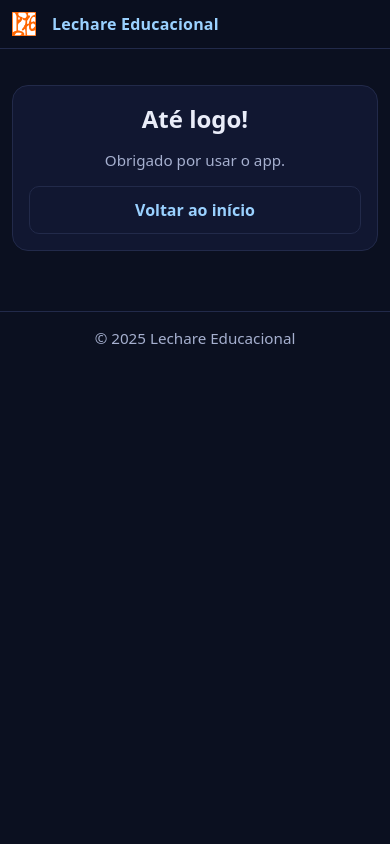
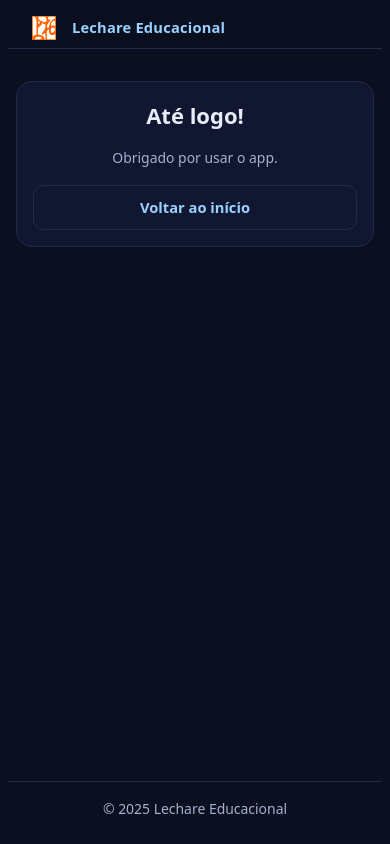
Before and after one commit to lelismura/LechareEducacional, a FastAPI app: page /bye in a window 390 px wide. Run offline with FastAPI, Linux system fonts and the light colour scheme; parts of the project's set-up code (start-up, migrations or seed data) failed here and were passed over.

Commit message:
UI-> ajustar responsividade no CSS

```diff
--- a/app/static/styles.css
+++ b/app/static/styles.css
@@ -7,6 +7,15 @@
   --brand-2:#9ad1ff;
   --border:#222a4a;
 }
+
+:root{
+  --sp-xxs: 10px; /*4px;*/
+  --sp-xs: 4px; /*8px;*/
+  --sp-sm: 6px; /*12px;*/
+  --sp-md: 8px; /*16px;*/
+  --sp-lg: 10px; /*20px; /* se quiser ainda mais compacto, diminua */*/
+}
+
 
 /* ===== base ===== */
 *{box-sizing:border-box}
@@ -154,3 +163,177 @@ body.page{
   .row{flex-direction:column; align-items:stretch}
   .footer .container{flex-direction:column}
 }
+
+/* ===========================
+   RESPONSIVE OVERRIDES (drop-in)
+   =========================== */
+
+:root{
+  --wrap-max: 70rem;              /* ~1120px em desktops */
+  --wrap-pad: clamp(16px, 3vw, 32px);
+  --radius: 16px;
+}
+
+/* Tipografia e fluxo base */
+html{
+  font-size: clamp(14px, 1.2vw + 10px, 18px);
+  -webkit-text-size-adjust: 100%;
+  text-size-adjust: 100%;
+}
+body{
+  min-height: 100dvh;
+  display: flex;
+  flex-direction: column;          /* deixa o footer “grudar” no fim */
+  line-height: 1.6;
+  overflow-x: hidden;              /* evita barras horizontais */
+}
+
+/* Header / Footer preservados e com wrap em telas estreitas */
+header, .site-header{
+  padding-inline: var(--wrap-pad);
+}
+header .right, header nav{
+  margin-left: auto;
+  display: flex;
+  gap: .5rem;
+  flex-wrap: wrap;                 /* quebra botões quando precisar */
+}
+footer{
+  padding-inline: var(--wrap-pad);
+  margin-top: auto;
+}
+
+/* Área principal centralizada e fluida */
+main, .main, .content, .page, .page-content, .flow-container{
+  width: min(100%, var(--wrap-max));
+  margin-inline: auto;
+  padding-inline: var(--wrap-pad);
+  flex: 1 1 auto;
+}
+/* ---------- “respiro” da página e largura útil ---------- */
+main, .content, .page, .page-wrap, .container{
+  padding-block: var(--sp-md);          /* top/bottom */
+  padding-inline: var(--sp-md);         /* laterais */
+}
+
+/* “Cartões”/painéis — sem depender de classe específica */
+.card, .panel, .box, .form-card, .quiz-card, .flow-card,
+section.cardlike{
+  padding: clamp(16px, 2.5vw, 32px);
+  border-radius: var(--radius);
+}
+
+/* Formulários: controles sempre em largura total */
+form{ display: grid; gap: 1rem; }
+label{ display:block; font-weight: 600; }
+
+select,
+input[type="text"],
+input[type="password"],
+input[type="email"],
+textarea{
+  width: 100%;
+  min-height: 44px;
+  padding: .65rem .9rem;
+  border-radius: 12px;
+  /* respeita o tema que você já tem: */
+  background: inherit;
+  color: inherit;
+  border: 1px solid rgba(255,255,255,.12);
+}
+
+button, .btn, input[type="submit"]{
+  min-height: 44px;
+  padding: .65rem 1.1rem;
+}
+
+/* Mídia e texto longo nunca estouram */
+img, svg, video{ max-width: 100%; height: auto; }
+p, li, .text, .content{
+  overflow-wrap: anywhere;     /* quebra palavras longas */
+  word-break: break-word;
+  text-wrap: pretty;
+}
+
+/* Accordion com <details>/<summary> ocupando toda a largura */
+details{
+  border-radius: 12px;
+  overflow: hidden;
+  border: 1px solid rgba(255,255,255,.08);
+  background: rgba(255,255,255,.02);
+}
+details + details{ margin-top: .75rem; }
+details > summary{
+  list-style: none;
+  cursor: pointer;
+  display: flex;
+  align-items: center;
+  justify-content: space-between;
+  padding: 1rem 1.25rem;
+}
+details[open] > summary{
+  border-bottom: 1px solid rgba(255,255,255,.08);
+}
+details > *:not(summary){
+  padding: 1rem 1.25rem;
+}
+
+/* Breakpoints gentis (nada agressivo) */
+@media (max-width: 980px){
+  :root{ --wrap-max: 62rem; }      /* ~ 992px */
+}
+@media (max-width: 768px){
+  :root{ --wrap-max: 48rem; }      /* ~ 768px */
+  /* no mobile, manter só o logo se o título do header for longo */
+  .site-title-text, header .brand span{ display:none; }
+}
+@media (max-width: 520px){
+  main, .main, .content{ padding-inline: clamp(12px, 3vw, 20px); }
+  .card, .panel, .box, .form-card{ padding: clamp(12px, 3vw, 20px); }
+}
+
+
+/* === FIX: garantir que os botões/áreas de abrir/fechar sempre apareçam === */
+
+/* Se você usa <details><summary> para Pergunta/Resposta/Comentário */
+details > summary {
+  display: flex !important;
+  align-items: center;
+  gap: .5rem;
+  cursor: pointer;
+  user-select: none;
+}
+
+/* Remove o marcador nativo e coloca um chevron simples */
+details > summary::-webkit-details-marker { display: none; }
+details > summary::before {
+  content: "▸";
+  transition: transform .2s ease;
+}
+details[open] > summary::before { transform: rotate(90deg); }
+
+/* Se os seus toggles são botões com classe .section-toggle / .btn-toggle */
+.section-toggle,
+.btn-toggle {
+  display: inline-flex !important;
+  visibility: visible !important;
+  opacity: 1 !important;
+  cursor: pointer;
+  align-items: center;
+  gap: .4rem;
+}
+
+/* Nunca esconda os toggles em breakpoints menores */
+@media (max-width: 992px) {
+  details > summary,
+  .section-toggle,
+  .btn-toggle {
+    display: inline-flex !important;
+  }
+}
+
+/* Anti-regra: se alguma regra antiga zera os botões em contêiner de ações */
+.actions .section-toggle,
+.actions .btn-toggle {
+  display: inline-flex !important;
+}
```
